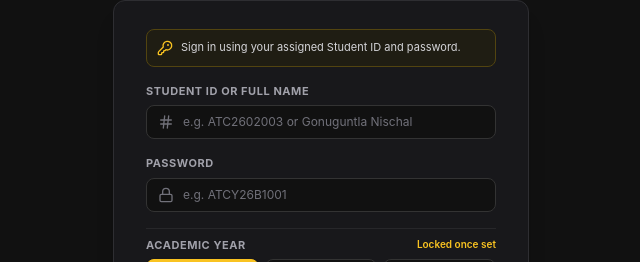
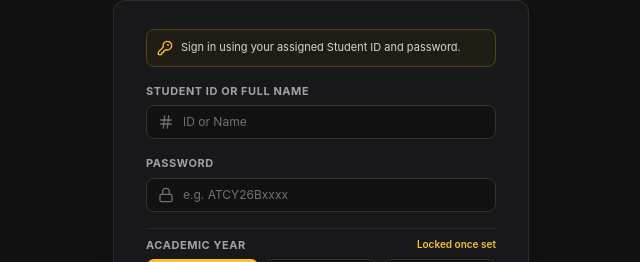
Before and after one commit to RadhaDintyala/atc_lms, a React (Vite) app: page / in a window 1280 px wide. Shown: the part 271-533 px from the top of the page, without its empty margins (319-959 px from the left). Built offline with nearby package versions, Linux system fonts and the light colour scheme; no server answers.

Commit message:
Change placeholders.

```diff
--- a/src/pages/auth/AuthPage.jsx
+++ b/src/pages/auth/AuthPage.jsx
@@ -176,7 +176,7 @@ export default function AuthPage() {
                   placeholder={
                     role === 'admin'
                       ? 'Enter admin email'
-                      : 'e.g. ATC2602003 or Gonuguntla Nischal'
+                      : 'ID or Name'
                   }
                   className="w-full pl-9 pr-3 py-2 rounded-lg bg-[#111111] border border-[#333333] text-white placeholder-[#71717A] text-xs focus:outline-none focus:border-[#F9C321] focus:ring-1 focus:ring-[#F9C321] transition-colors"
                 />
@@ -199,7 +199,7 @@ export default function AuthPage() {
                   placeholder={
                     role === 'admin'
                       ? 'Enter admin password'
-                      : 'e.g. ATCY26B1001'
+                      : 'e.g. ATCY26Bxxxx'
                   }
                   className="w-full pl-9 pr-3 py-2 rounded-lg bg-[#111111] border border-[#333333] text-white placeholder-[#71717A] text-xs focus:outline-none focus:border-[#F9C321] focus:ring-1 focus:ring-[#F9C321] transition-colors"
                 />
```
